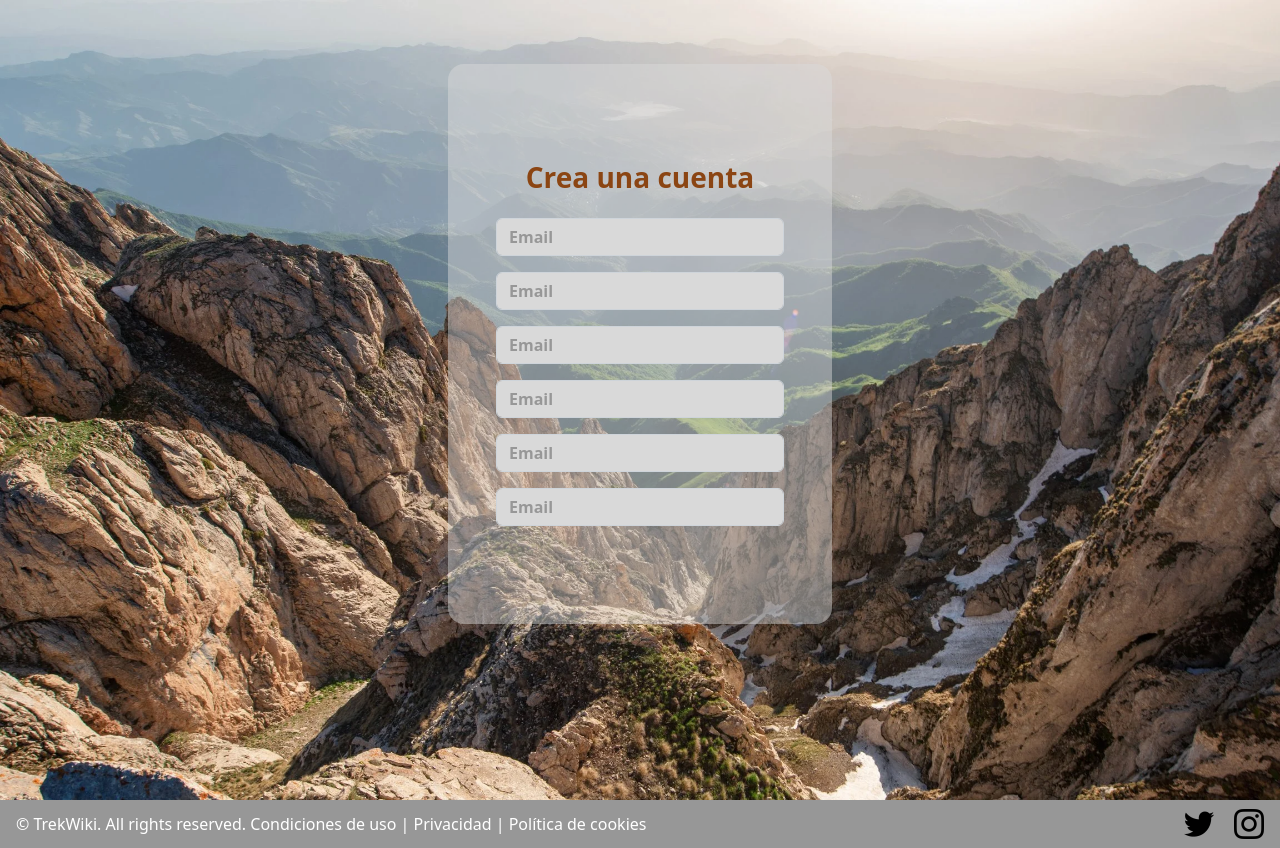
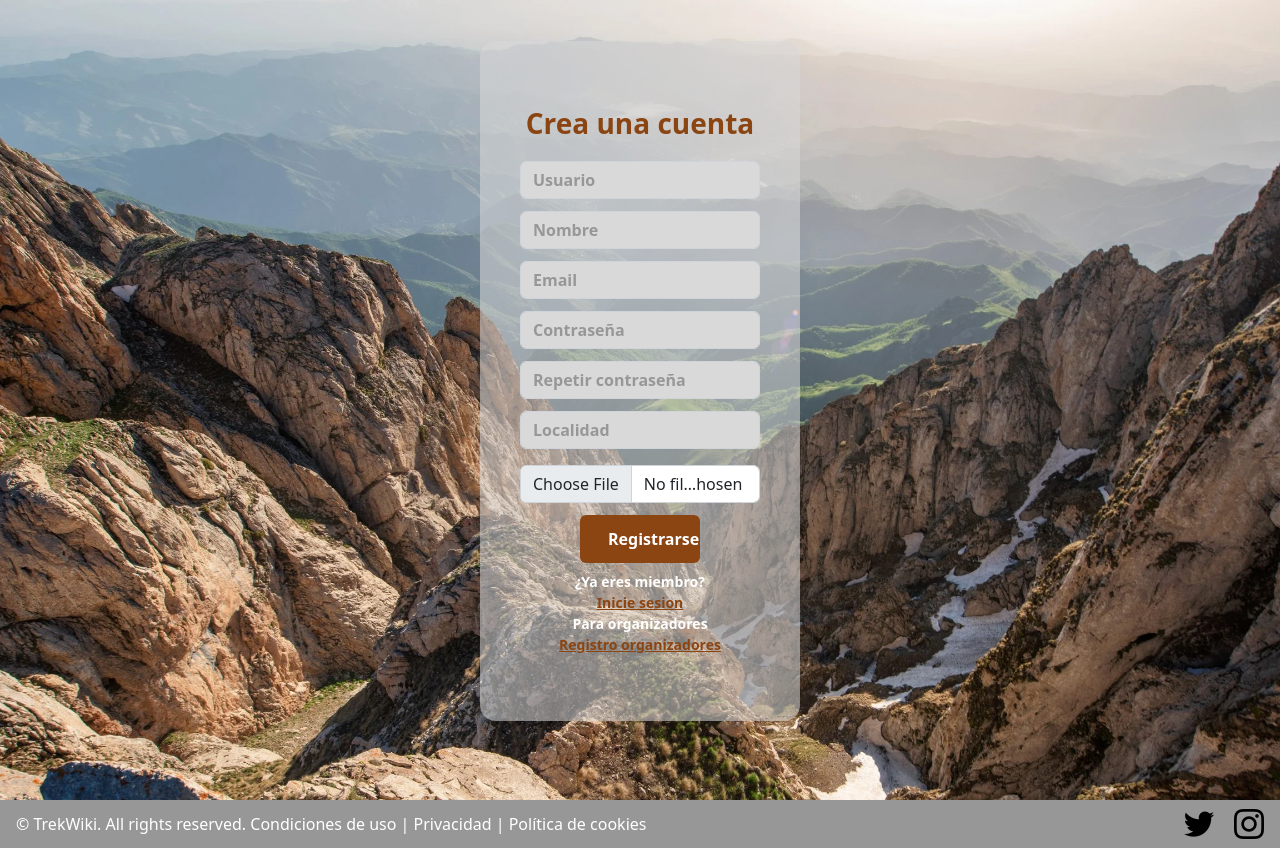
Before and after one commit to angelcabgom/integrador, a PHP site: page /vista/registro.php in a window 1280 px wide. Shown: the part 60-908 px from the top of the page. Run offline with PHP 8.4, Linux system fonts and the light colour scheme; some web fonts are replaced.

Commit message:
Pagina de registro

```diff
--- a/CODE/css/registro.css
+++ b/CODE/css/registro.css
@@ -12,12 +12,12 @@ main {
 /*Ajustes especificos del contenedor de los inputs*/
 .contenedor-main-registro{
     display: flex;
-    width: 30%;
-    height: 70%;
-    margin-top: 5%;
+    width: 25%;
+    height: 85%;
+    margin-top: 3.25%;
     min-width: 300px;
     border-radius: 1rem;
-    background-color: rgba(217, 217, 217, 0.46);
+    background-color: rgba(217, 217, 217, 0.55);
     justify-content: center;
     align-items: center;
     flex-direction: column;
@@ -31,16 +31,67 @@ main {
 
 
 /*Ajustes de los inputs*/
-.custom-form-group{
+.custom-register-form {
     width: 75%;
 }
 
+.custom-form-group{
+    width: 100%;
+    display: flex;
+    justify-content: center;
+    flex-wrap: wrap;
+}
+
 .custom-form-control{
-    margin-top: 1rem;
+    margin-top: 0.75rem;
     font-weight: bold;
     background-color: #D9D9D9;
+    color: #979797;
+}
+
+.custom-form-control:focus{
+    color: #979797;
 }
 
 .custom-form-control::placeholder{
     color: #979797;
 }
+
+.container-image-control{
+    display: flex;
+    justify-content: center;
+    margin-top: 1rem;
+}
+
+.custom-submit-control{
+    background-color: #8B4513;
+    border: 0;
+    padding: 0.75rem 1.75rem;
+    margin-top: 0.75rem;
+    color: white;
+    font-weight: bold;
+    width: 50%;
+    text-align: center;
+    min-width: 75px;
+}
+
+.custom-link-login{
+    display: flex;
+    flex-direction: column;
+    align-items: center;
+    font-weight: bold;
+    color: white;
+    margin-top: 0.5rem;
+}
+
+.custom-link-login p{
+    margin: 0;
+}
+
+.custom-link-login a{
+    color: #8B4513;
+}
+
+.custom-link-login a:hover{
+    color: #b76932;
+}
--- a/CODE/vista/registro.php
+++ b/CODE/vista/registro.php
@@ -10,14 +10,26 @@ include("headerTrueLogin.php");
 <main class="flex-grow-1 vh-100">
     <div class="contenedor-main-registro">
         <h3>Crea una cuenta</h3>
-        <div class="custom-form-group form-group">
-            <input type="email" class="custom-form-control form-control" placeholder="Email">
-            <input type="email" class="custom-form-control form-control" placeholder="Email">
-            <input type="email" class="custom-form-control form-control" placeholder="Email">
-            <input type="email" class="custom-form-control form-control" placeholder="Email">
-            <input type="email" class="custom-form-control form-control" placeholder="Email">
-            <input type="email" class="custom-form-control form-control" placeholder="Email">
-        </div>
+        <form class="custom-register-form" action="#">
+            <div class="custom-form-group form-group">
+                <input type="email" class="custom-form-control form-control" placeholder="Usuario">
+                <input type="email" class="custom-form-control form-control" placeholder="Nombre">
+                <input type="email" class="custom-form-control form-control" placeholder="Email">
+                <input type="email" class="custom-form-control form-control" placeholder="Contraseña">
+                <input type="email" class="custom-form-control form-control" placeholder="Repetir contraseña">
+                <input type="email" class="custom-form-control form-control" placeholder="Localidad">
+                <div class="container-image-control form-outline">
+                    <input name="imagen" type="file" class="custom-image-control form-control" accept="image/*" required />
+                </div>
+                <input type="submit" class="custom-submit-control form-control" value="Registrarse">
+            </div>
+        </form>
+        <small class="custom-link-login">
+            <p>¿Ya eres miembro?</p>
+            <a href="login.html">Inicie sesion</a>
+            <p>Para organizadores</p>
+            <a href="login.html">Registro organizadores</a>
+        </small>
     </div>
 </main>
 <?php include("footer.php") ?>
```
